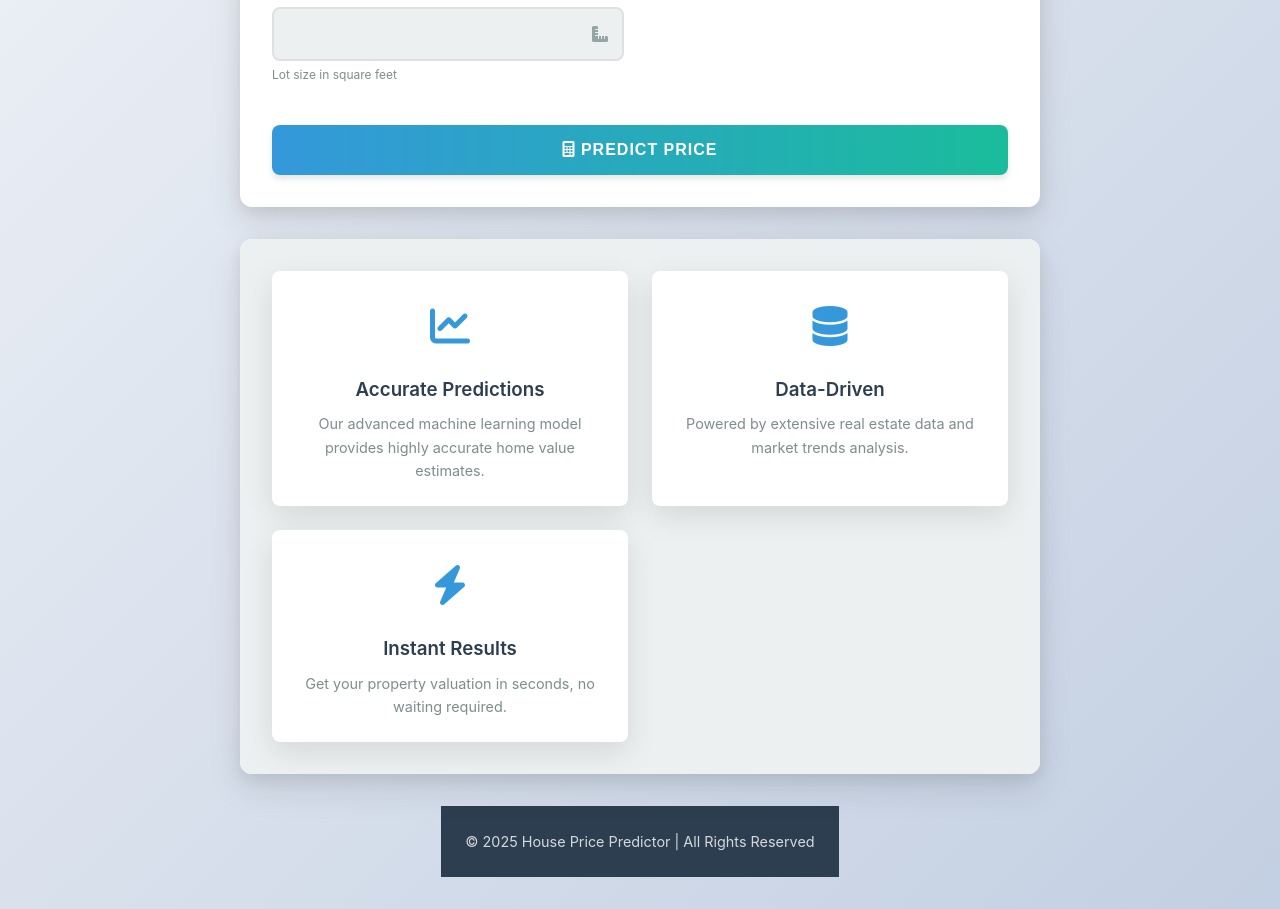
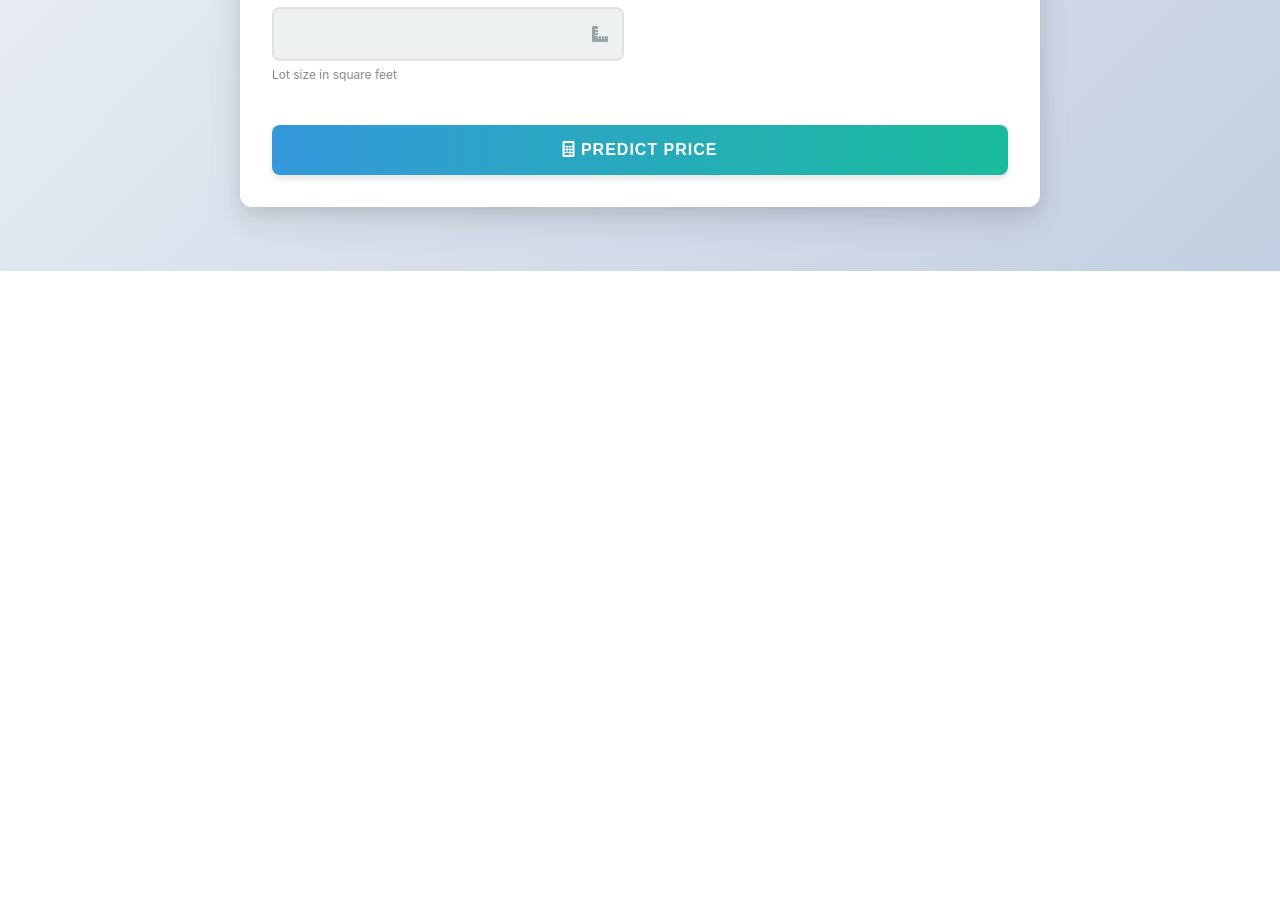
Before and after one commit to Isimbi-code/house_price_predictor, a Flask app: page / in a window 1280 px wide. Shown: the part 646-1555 px from the top of the page. After the commit the page ends 917 px from the top, so only its background shows below. Run offline with Flask 3, Linux system fonts and the light colour scheme.

Commit message:
Update index.html

```diff
--- a/templates/index.html
+++ b/templates/index.html
@@ -97,37 +97,6 @@
         </div>
     </div>
 
-    <div class="container">
-        <div class="features">
-            <div class="feature-card">
-                <div class="feature-icon">
-                    <i class="fas fa-chart-line"></i>
-                </div>
-                <h3 class="feature-title">Accurate Predictions</h3>
-                <p class="feature-description">Our advanced machine learning model provides highly accurate home value estimates.</p>
-            </div>
-
-            <div class="feature-card">
-                <div class="feature-icon">
-                    <i class="fas fa-database"></i>
-                </div>
-                <h3 class="feature-title">Data-Driven</h3>
-                <p class="feature-description">Powered by extensive real estate data and market trends analysis.</p>
-            </div>
-
-            <div class="feature-card">
-                <div class="feature-icon">
-                    <i class="fas fa-bolt"></i>
-                </div>
-                <h3 class="feature-title">Instant Results</h3>
-                <p class="feature-description">Get your property valuation in seconds, no waiting required.</p>
-            </div>
-        </div>
-    </div>
-
-    <div class="footer">
-        <p>&copy; 2025 House Price Predictor | All Rights Reserved</p>
-    </div>
 
     <script>
         // Form validation and animation
```
